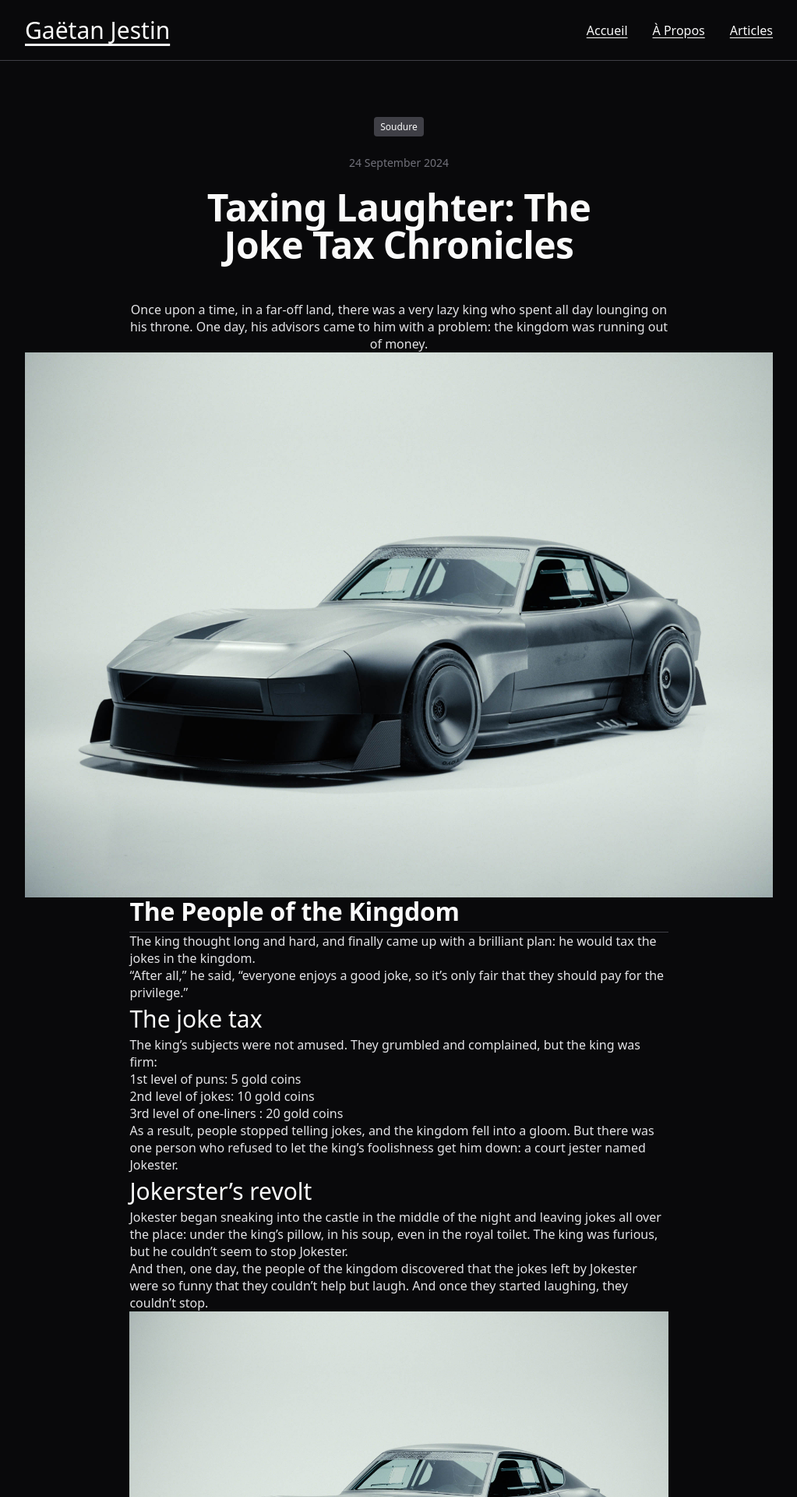
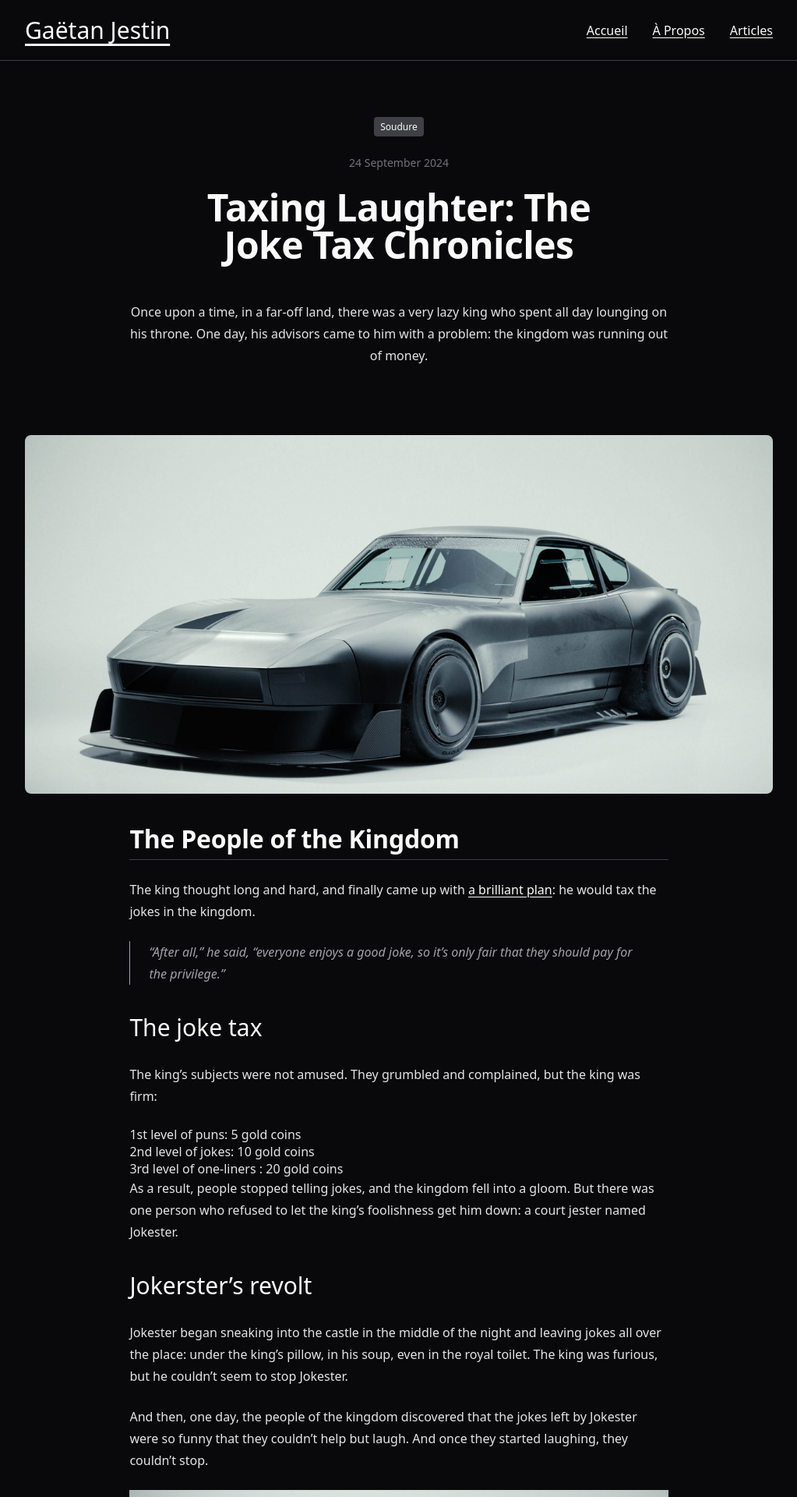
Before and after one commit to MerlinConnected/blablarduino, a Jekyll site: the page built from _posts/2025-07-12-the-joke-tax-chronicles.markdown, in a window 1280 px wide. Shown: the top 1920 px of the page at 78% size, without its empty margins (128-1151 px from the left). Built offline with Jekyll 4.4.1, drawn with Linux system fonts in a browser that asks for light colours.

Commit message:
feat: continued styling on post page

```diff
--- a/_posts/2025-07-12-the-joke-tax-chronicles.markdown
+++ b/_posts/2025-07-12-the-joke-tax-chronicles.markdown
@@ -13,7 +13,7 @@ Once upon a time, in a far-off land, there was a very lazy king who spent all da
 
 ## The People of the Kingdom
 
-The king thought long and hard, and finally came up with a brilliant plan: he would tax the jokes in the kingdom.
+The king thought long and hard, and finally came up with [a brilliant plan](https://gaetanjestin.com): he would tax the jokes in the kingdom.
 
 _"After all," he said, "everyone enjoys a good joke, so it's only fair that they should pay for the privilege."_
 
--- a/_sass/_base.scss
+++ b/_sass/_base.scss
@@ -17,6 +17,10 @@ ol,
 th,
 td {
 	color: $color-200;
+}
+
+p {
+	line-height: 1.75rem;
 }
 
 span {
@@ -108,6 +112,15 @@ article.post {
 			margin: 0 auto;
 		}
 
+		h2,
+		h3 {
+			margin-bottom: 1.5rem;
+		}
+
+		h3 {
+			margin-top: 0.5rem;
+		}
+
 		p {
 			width: 100%;
 			&:first-of-type {
@@ -116,7 +129,27 @@ article.post {
 			}
 			&:not(.hero-image) {
 				width: 72%;
-				margin: 0 auto;
+				margin: 0 auto 1.5rem;
+			}
+
+			&.hero-image {
+				margin: 4rem 0 2.5rem;
+
+				img {
+					aspect-ratio: 96 / 46;
+					width: 100%;
+					border-radius: 8px;
+					object-fit: cover;
+				}
+			}
+
+			em {
+				display: inline-block;
+				font-style: italic;
+				color: $color-400;
+				border-left: 1px solid $color-400;
+				width: calc(100% - 1.5rem);
+				padding-left: 1.5rem;
 			}
 		}
 	}
```
